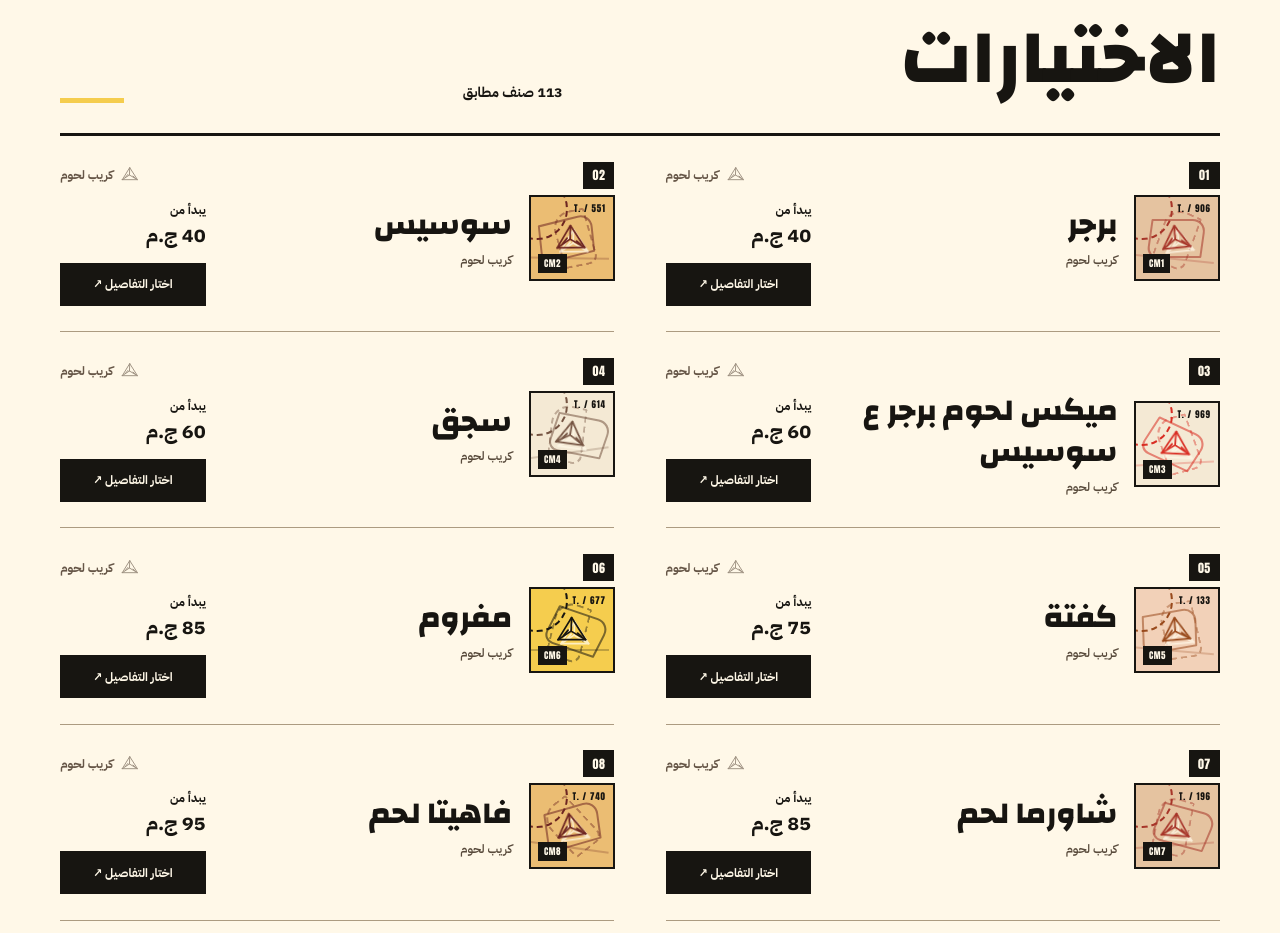
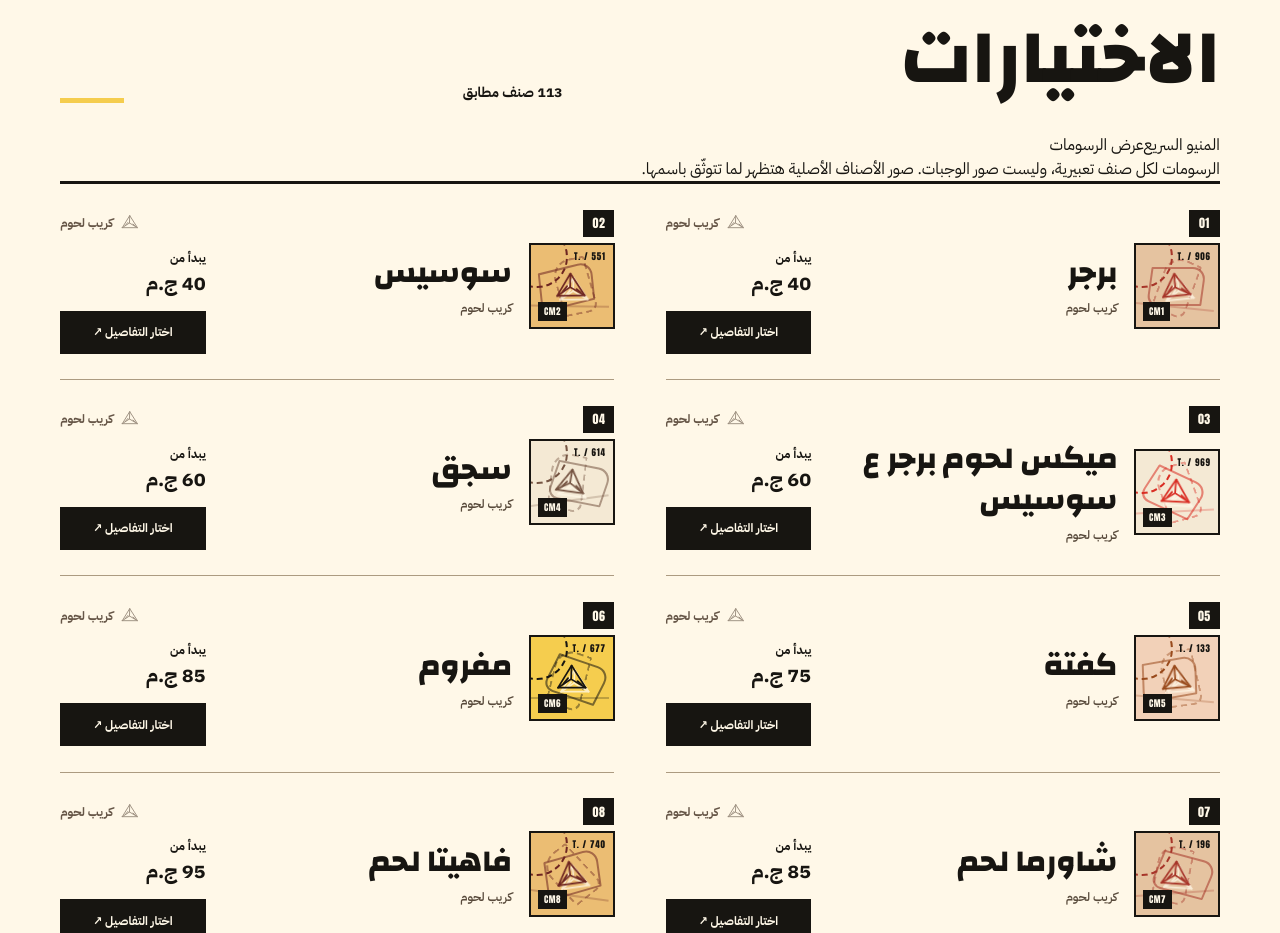
Before and after one commit to omarkhair70-droid/tuscanini-ordering-system, a Next.js app: page /menu in a window 1280 px wide. Shown: the part 1365-2298 px from the top of the page. Built offline with nearby package versions, Linux system fonts and the light colour scheme.

Commit message:
feat(menu-ux): user-selectable rich illustrative gallery and fast printable menu without fake SKU photography

```diff
--- a/components/rebirth/rebirth-menu.tsx
+++ b/components/rebirth/rebirth-menu.tsx
@@ -32,6 +32,7 @@ export function RebirthMenu({ categories, items, initialTableReference, source }
   const [query, setQuery] = useState('');
   const [category, setCategory] = useState<string>('all');
   const [limit, setLimit] = useState(PAGE_SIZE);
+  const [viewMode, setViewMode] = useState<'fast'|'art'>('fast');
   const [selectedProduct, setSelectedProduct] = useState<MenuItem | null>(null);
 
   useEffect(() => {
@@ -116,6 +117,11 @@ export function RebirthMenu({ categories, items, initialTableReference, source }
               <div><span className="t-index">02 — CHOOSE WITH CLARITY</span><h2 id="t-menu-items-title">{category === 'all' ? 'الاختيارات' : categories.find(x=>x.slug===category)?.name}</h2></div>
               <span role="status" aria-live="polite">{filtered.length} صنف مطابق</span>
             </div>
+            {catalogPresent && <div className="t-menu-view-switch" role="group" aria-label="طريقة عرض المنيو">
+              <div><button type="button" aria-pressed={viewMode==='fast'} onClick={()=>setViewMode('fast')}>المنيو السريع</button>
+              <button type="button" aria-pressed={viewMode==='art'} onClick={()=>setViewMode('art')}>عرض الرسومات</button></div>
+              <p>الرسومات لكل صنف تعبيرية، وليست صور الوجبات. صور الأصناف الأصلية هتظهر لما تتوثّق باسمها.</p>
+            </div>}
             {catalogPresent && contextPhoto && (
               <figure className="t-menu-family-context">
                 <div className="t-menu-family-context__photo"><Image src={contextPhoto.src} alt={contextPhoto.alt} fill
@@ -137,7 +143,7 @@ export function RebirthMenu({ categories, items, initialTableReference, source }
               </div>
             ) : (
               <>
-                <div className="t-menu-items__grid" key={category}>
+                <div className={`t-menu-items__grid t-menu-items__grid--${viewMode}`} key={category+'-'+viewMode}>
                   {displayed.map((item,index) => {
                     const available = item.availability !== 'unavailable';
                     const familyName = categories.find(c=>c.slug===item.categorySlug)?.name;
```
